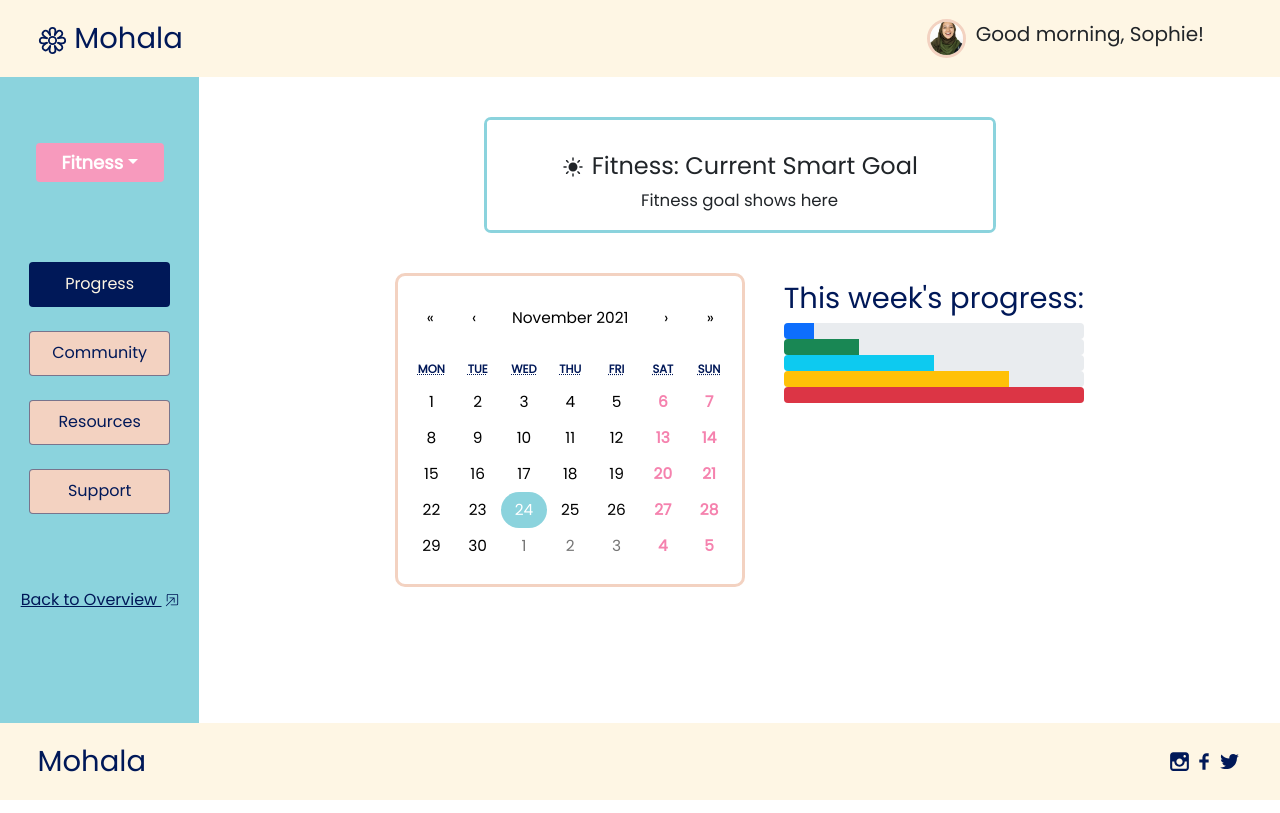
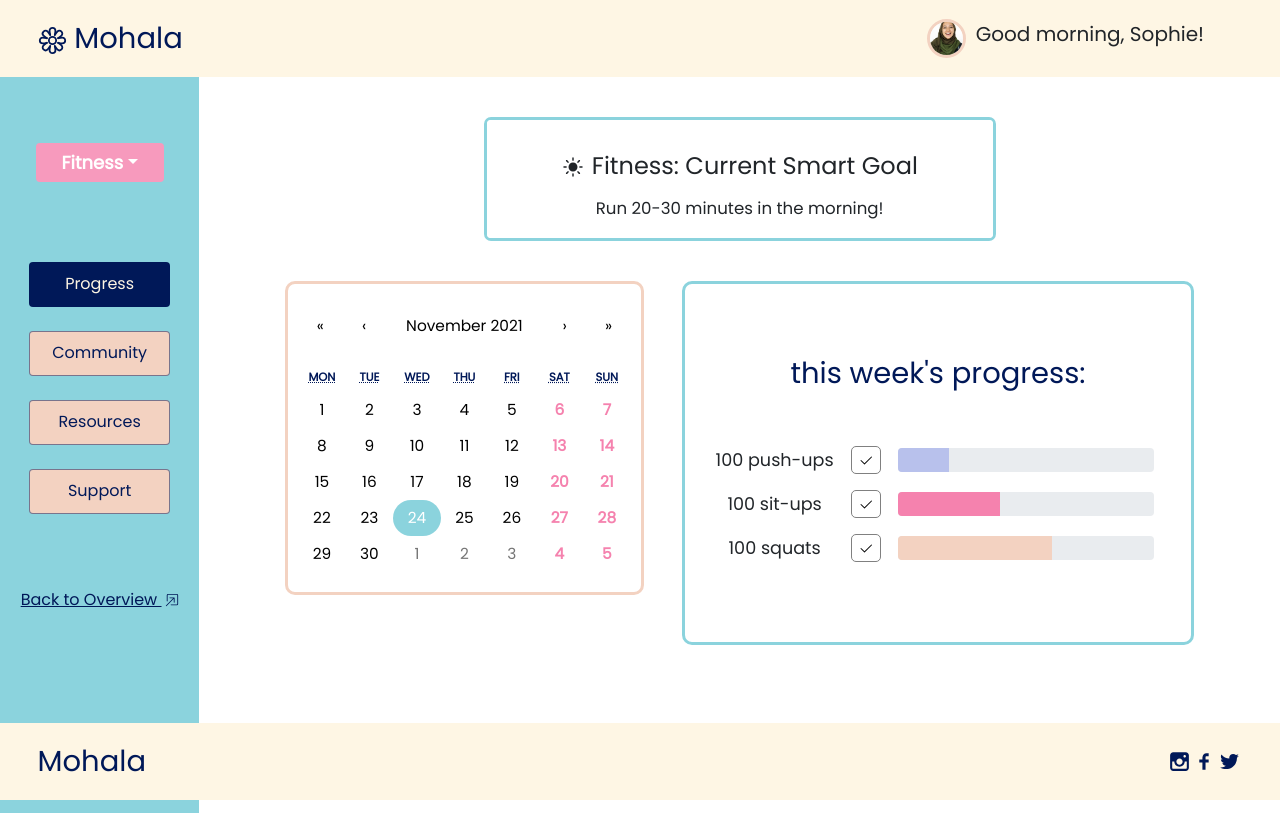
Before and after one commit to allyroo/hackathon-wellness, a React (Create React App) app: page /dashboard/fitness/progress in a window 1280 px wide. Built offline with nearby package versions, Linux system fonts and the light colour scheme; a web font is replaced by a local one.

Commit message:
added popup modal for progress page and disabled extra menu

```diff
--- a/src/components/DashboardElements/DashboardNav.css
+++ b/src/components/DashboardElements/DashboardNav.css
@@ -5,12 +5,6 @@
     background-color: #f3d2c1;
     padding: 10px;
     height: 100vh;
-
-    /* to center vertically */
-    /* display: flex;
-	height: 100vh;
-	flex-direction: column;
-	justify-content: center; */
 }
 
 .dashboard-dropdown-class {
--- a/src/components/MindComponents/MindResourcesDirectory.css
+++ b/src/components/MindComponents/MindResourcesDirectory.css
@@ -1,6 +1,3 @@
-
-
-
 .directory-list {
     border: 3px solid rgb(179, 174, 174);
     border-radius: 5px;
@@ -13,6 +10,7 @@
 .directory-list a {
     white-space: nowrap;
     color: #172c66;
+    text-align: left;
 }
 
 /* make scrollbar always visible - directory */
--- a/src/components/MindComponents/MindSmartGoal.css
+++ b/src/components/MindComponents/MindSmartGoal.css
@@ -13,6 +13,5 @@
 .smart-goal-text {
     font-size: 1.3vw;
     margin-top: 2vh;
-    width: 30vw;
-    margin: 0 auto;
+    text-align: center;
 }
--- a/src/components/MindComponents/MindSmartGoal.jsx
+++ b/src/components/MindComponents/MindSmartGoal.jsx
@@ -14,7 +14,7 @@ const MindSmartGoal = () => {
         goal = "Meditate for 10 minutes before breakfast!"
     } else if (pathname.includes('fitness')) {
         pillar = 'Fitness';
-        goal = "Fitness goal shows here"
+        goal = "Run 20-30 minutes in the morning!"
     } else if (pathname.includes('rest')) {
         pillar = 'Rest';
         goal = "Goal for resting shows here"
--- a/src/pages/DashboardPages/Fitness/FitnessProgress.css
+++ b/src/pages/DashboardPages/Fitness/FitnessProgress.css
@@ -6,7 +6,8 @@
 }
 
 .fitness-progress-class .dashboard-nav {
-    /* padding: 0; */
+    height: 92vh;
+    overflow: scroll;
 }
 
 .fitness-dashboard-content-progress {
@@ -21,23 +22,69 @@
     text-align: center;
     margin: 5vh auto;
 }
-.fitness-dashboard-content-progress h2 {
-    font-size: 25px;
-    font-style: italic;
+
+.fitness-progress-details {
+    border: 3px solid #8bd3dd;
+    border-radius: 10px;
+    margin: 0 auto;
+    padding: 8vh 2vw;
+
 }
 
+.fitness-progress-details h3 {
+    margin-bottom: 7vh;
+    text-align: center;
+}
+
+/* Progress bar groups */
+
+.fitness-progress-details {
+    width: 40vw;
+}
+.fitness-progress-button-class {
+    display: flex;
+    align-items: center;
+    margin-bottom: 2vh;
+}
+.fitness-progress-button-class h7 {
+    width: 10vw;
+    font-size: 1.1rem;
+    margin-right: 1vw;
+}
+.fitness-progress-button-class button {
+    border: gray 1px solid;
+    background-color: white;
+    margin-right: 1.3vw;
+    border-radius: 5px;
+}
+.progressBar {
+    width: 20vw;
+    height: 3vh;
+}
+.bg-coral {
+    background-color: #f582ae;
+}
+.bg-beige {
+    background-color: #f3d2c1;
+}
+.bg-purple {
+    background-color: #b8c1ec;
+}
 
 /* Overriding React-Calendar styling */
-
+.fitness-progress-calendar {
+    width: 28vw;
+    margin-right: 2vw;
+}
     .react-calendar {
         border-radius: 10px;
         border: 3px solid #f3d2c1;
         padding: 20px 10px;
         font-family: 'Poppins', sans-serif;
+        font-size: 1.2vw;
         color: #001858;
         font-weight: bold;
     }
-
 
     .react-calendar__month-view__days__day--weekend {
         color: #f582ae;
--- a/src/pages/DashboardPages/Fitness/FitnessProgress.jsx
+++ b/src/pages/DashboardPages/Fitness/FitnessProgress.jsx
@@ -1,23 +1,20 @@
 import { useState } from 'react';
 import Calendar from 'react-calendar';
+import { BsCheck2 } from "react-icons/bs";
+import { Progress } from 'reactstrap';
 import 'react-calendar/dist/Calendar.css';
 
+import './FitnessProgress.css';
 import NavBar from "../../../components/NavBar";
-
-import { Nav } from 'react-bootstrap';
-import { Progress } from 'reactstrap';
-import { IoIosSunny } from 'react-icons/io';
-import { BsBoxArrowInUpRight } from "react-icons/bs";
-
-import './FitnessProgress.css';
-import FlowerIcon from '../../../components/images/flower-icon.svg'
 import Footer from '../../../components/Footer';
 import MindSmartGoal from '../../../components/MindComponents/MindSmartGoal';
 import DashboardNav from '../../../components/DashboardElements/DashboardNav';
 
 const FitnessProgress = () => {
     const [value, onChange] = useState(new Date());
-    const [count, setCount] = useState(0);
+    const [countOne, setCountOne] = useState(20);
+    const [countTwo, setCountTwo] = useState(40);
+    const [countThree, setCountThree] = useState(60);
 
     return (
         <div className="fitness-progress-class">
@@ -35,26 +32,36 @@ const FitnessProgress = () => {
                             value={value}
                             className="fitness-progress-calendar"
                         />
-                        <div className="progress-details">
-                            <h3>This week's progress:</h3>
+                        <div className="fitness-progress-details">
+                            <h3>this week's progress:</h3>
                             <div className="fitness-progressbar-class">
-                                <Progress value={10} />
+                                <div className="fitness-progress-button-class">
+                                    <h7>100 push-ups</h7>
+                                    <button onClick={()=>setCountOne(countOne+20)}><BsCheck2 /></button>
                                     <Progress
-                                    color="success"
-                                    value="25"
+                                        color="purple"
+                                        value={countOne}
+                                        className="progressBar"
                                     />
+                                </div>
+                                <div className="fitness-progress-button-class">
+                                    <h7>100 sit-ups</h7>
+                                    <button onClick={()=>setCountTwo(countTwo+20)}><BsCheck2 /></button>
                                     <Progress
-                                    color="info"
-                                    value={50}
+                                        color="coral"
+                                        value={countTwo}
+                                        className="progressBar"
                                     />
+                                </div>
+                                <div className="fitness-progress-button-class">
+                                    <h7>100 squats</h7>
+                                    <button onClick={()=>setCountThree(countThree+20)}><BsCheck2 /></button>
                                     <Progress
-                                    color="warning"
-                                    value={75}
+                                        color="beige"
+                                        value={countThree}
+                                        className="progressBar"
                                     />
-                                <Progress
-                                    color="danger"
-                                    value="100"
-                                />
+                                </div>
                             </div>
                         </div>
                     </div>
--- a/src/pages/DashboardPages/Mind/MindDashboard.jsx
+++ b/src/pages/DashboardPages/Mind/MindDashboard.jsx
@@ -6,7 +6,6 @@ import './MindDashboard.css';
 
 import NavBar from '../../../components/NavBar';
 import DashboardNav from '../../../components/DashboardElements/DashboardNav';
-import DashboardCards from '../../../components/DashboardElements/DashboardCards';
 import MindSmartGoal from '../../../components/MindComponents/MindSmartGoal';
 import MindResourcesDirectory from '../../../components/MindComponents/MindResourcesDirectory';
 import MindResourceMap from '../../../components/MindComponents/MindResourceMap';
@@ -58,7 +57,7 @@ const MindDashboard = (props) => {
                             </div>
                         <div className="mind-dashboard-bottom-right">
                             <h3>Reflection</h3>
-                            <h6>Lorem ipsum dolor sit amet consectetur adipisicing elit. Sunt distinctio, exercitationem veniam eaque eum expedita odit temporibus fuga dolores amet possimus, sed commodi! Lorem ipsum dolor sit, amet consectetur adipisicing elit. Numquam aut vel possimus nesciunt fugiat vitae illo officiis nobis sint rem dolorum, ex laboriosam autem molestiae. Veniam vero error quibusdam rerum!</h6>
+                            <h6>The mind is often understood as a faculty that manifests itself in mental phenomena like sensation, perception, thinking, reasoning, memory, belief, desire, emotion, and motivation. The biggest factor for mental wellbeing. It affects how we think, feel, and act. It also helps determine how we handle stress, relate to others, and make healthy choices. </h6>
                         </div>
                     </div>
                 </div>
```
Also changed, not shown: src/components/DashboardElements/DashboardDropdown.jsx (+8 -8 lines), src/components/DashboardElements/DashboardNav.jsx (+30 -23 lines), src/pages/DashboardPages/Mind/MindProgress.css (+50 -30 lines), src/pages/DashboardPages/Mind/MindProgress.jsx (+57 -41 lines), src/components/MindComponents/MindResourcesDirectory.jsx (indentation only), src/components/images/finish_line.svg (added), src/components/images/joyride.svg (added). Lines whose indentation alone changed are shown as unchanged.
